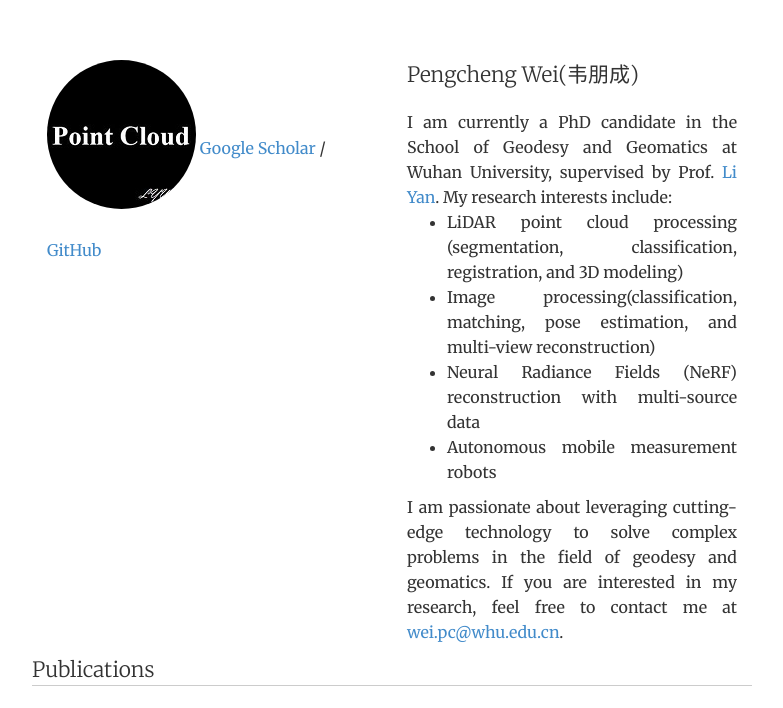
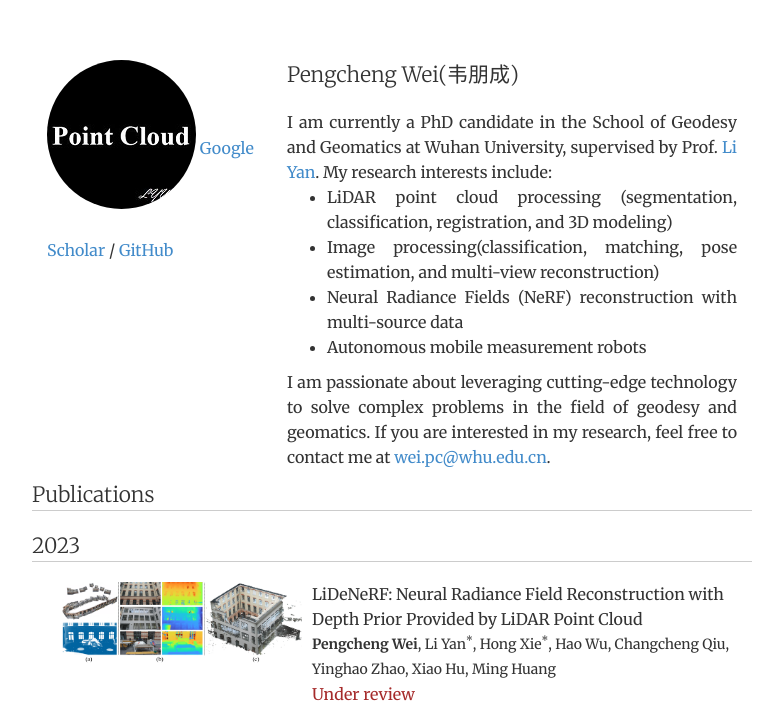
Before and after one commit to WPC-WHU/WPC-WHU.github.io, a Jekyll site: the page built from index.html, in a window 1280 px wide. Shown: the top 708 px of the page, without its empty margins (248-1031 px from the left). Built offline with Jekyll 4.4.1, drawn with Linux system fonts in a browser that asks for light colours.

Commit message:
Update index.html

```diff
--- a/index.html
+++ b/index.html
@@ -9,7 +9,7 @@ description:
 
 <div class="row marketing">
 	<div class="intro">
-		<div class="col-sm-8">
+		<div class="col-sm-4">
 			<img  class="img-circle avatar" alt="Pengcheng Wei" src="img/wpc2.jpg">
 			<a href="https://scholar.google.com.hk/citations?user=pUVZPhwAAAAJ&hl=zh-CN">Google Scholar</a>
 			/ <a href="https://github.com/WPC-WHU">GitHub</a>
@@ -31,7 +31,7 @@ description:
 
 
 	<p class="lead" style="border-bottom:1px solid #CCC">Publications</p>
-		<h2>2023</h2>
+		<p class="lead" style="border-bottom:1px solid #CCC">2023</p>
 		<div class="before-item" >
 			<div class="pubimg">
 				<img  class="pubpic" src="img/lidenerf.png" >
@@ -142,7 +142,7 @@ description:
 		</div>
 
 
-		<h2>2022</h2>
+		<p class="lead" style="border-bottom:1px solid #CCC">2022</p>
 		<div class="before-item">
 			<div class="pubimg">
 				<img class="pubpic" src="img/EDFT.png">
@@ -185,7 +185,7 @@ description:
 		</div>
 
 
-		<h2>2021</h2>
+		<p class="lead" style="border-bottom:1px solid #CCC">2021</p>
 		<div class="before-item">
 			<div class="pubimg">
 				<img class="pubpic" src="img/PSMR.png">
@@ -208,7 +208,7 @@ description:
 
 
 
-		<h2>2019</h2>
+		<p class="lead" style="border-bottom:1px solid #CCC">2019</p>
 		<div class="before-item">
 			<div class="pubimg">
 				<img class="pubpic" src="img/evbs.png">
```
